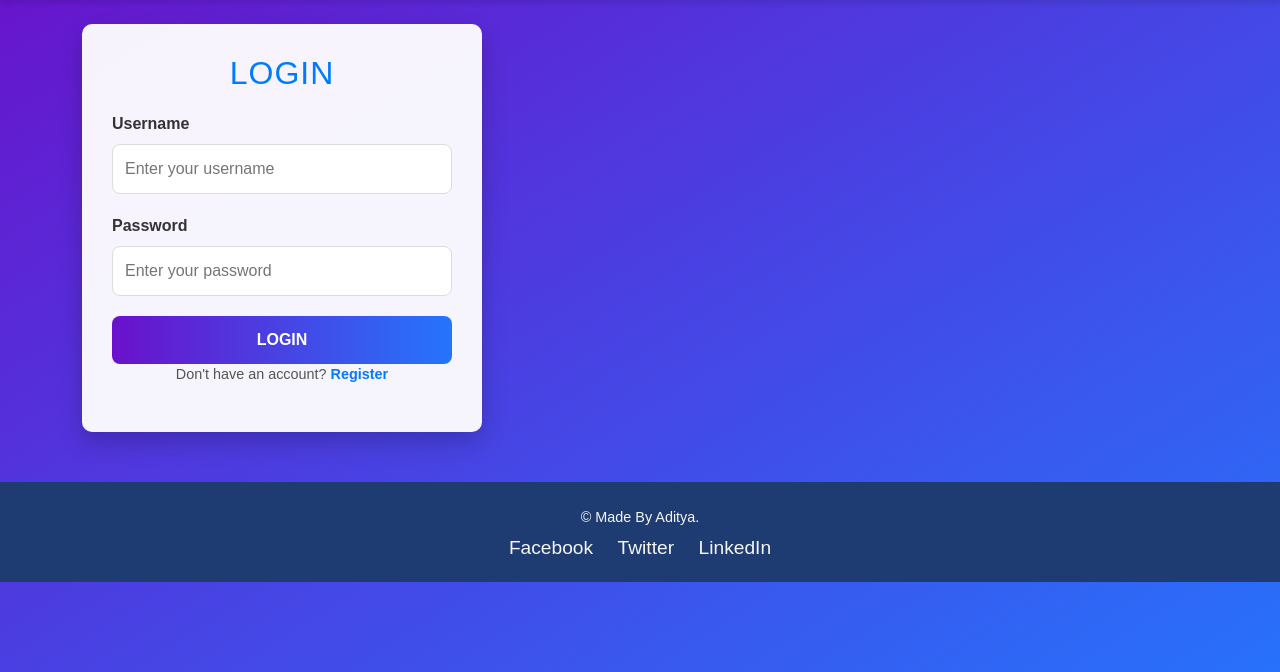
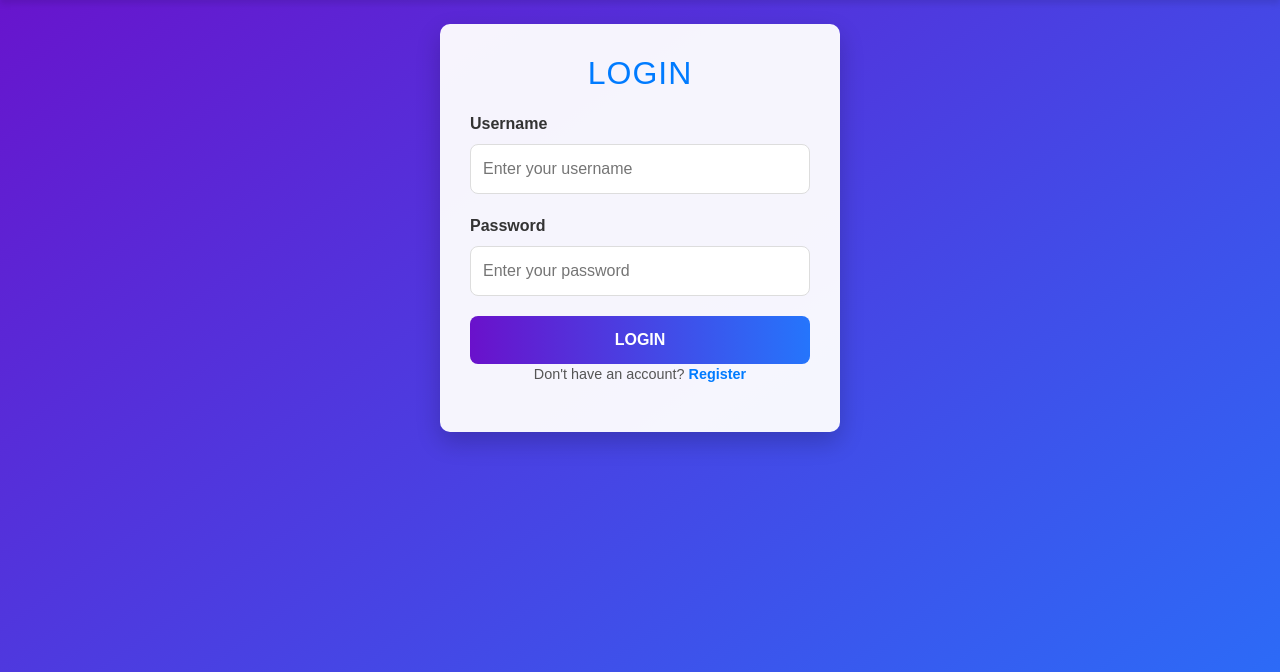
Before and after one commit to AdityaScripter99/hospital_management, a Django app: page /accounts/login/ in a window 1280 px wide. Shown: the part 69-741 px from the top of the page. Run offline with Django 4.2, Linux system fonts and the light colour scheme.

Commit message:
fixed center issue

```diff
--- a/templates/accounts/login.html
+++ b/templates/accounts/login.html
@@ -24,6 +24,7 @@
     border-radius: 10px;
     box-shadow: 0 10px 25px rgba(0, 0, 0, 0.2);
     animation: fadeIn 0.8s ease-in-out;
+    margin: auto;
 }
 
 .form-container h2 {
--- a/templates/accounts/register.html
+++ b/templates/accounts/register.html
@@ -22,7 +22,7 @@
         border-radius: 10px;
         box-shadow: 0 10px 20px rgba(0, 0, 0, 0.3);
         animation: fadeIn 0.8s ease-out;
-        margin: 20px;
+        margin: auto;
     }
 
     .register-container h2 {
```
Also changed, not shown: templates/base.html (+14 -0 lines).
